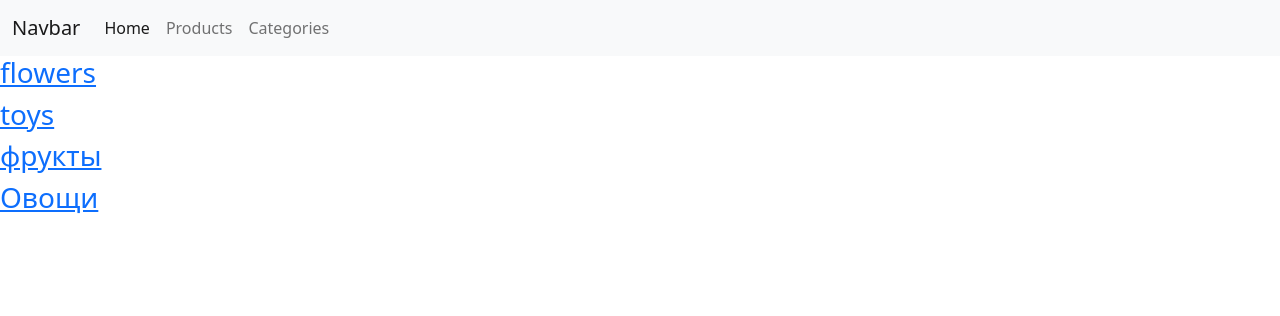
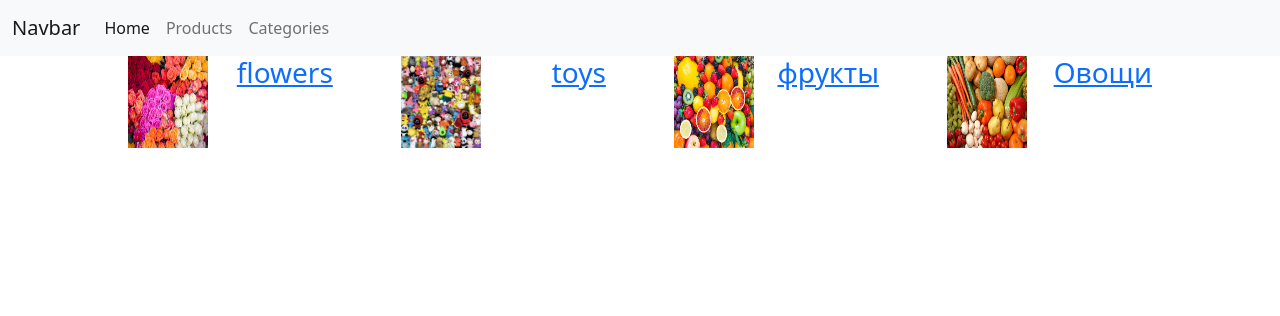
Before and after one commit to Dream-Team17/tilek_zarlykov_22-2, a Django app: page /category/ in a window 1280 px wide. Shown: the top 316 px of the page. Run offline with Django 4.2, Linux system fonts and the light colour scheme; data comes from the database, SQL or seed files in the repository; both versions use the stored data as it was after the commit.

Commit message:
month4 hw4

```diff
--- a/products/models.py
+++ b/products/models.py
@@ -5,6 +5,7 @@ from django.contrib.auth.models import User
 
 class Category(models.Model):
     title = models.CharField(max_length=100)
+    icon = models.ImageField(null=True)
 
     def __str__(self):
         return self.title
--- a/templates/categories/categories.html
+++ b/templates/categories/categories.html
@@ -1,9 +1,26 @@
 {% extends 'layouts/main.html' %}
 
 {% block content %}
+    <style type="text/css">
+        .category {
+            display: flex;
+            justify-content: space-between;
+            width: 20%;
+        }
+        .categories {
+            display: flex;
+            justify-content: space-between;
+            width: 80%;
+            margin-left: 10%;
+        }
+        .category > img {
+            width: 80px;
+        }
+    </style>
     <div class="categories">
         {% for category in categories %}
             <div class="category">
+                <img src="/media/{{ category.icon }}" alt="">
                 <h3>
                     <a href="/products/?category_id={{ category.id }}">
                         {{ category.title }}
```
Also changed, not shown: db.sqlite3, media/1618448897_19-oir_mobi-p-mnogo-raznikh-tsvetov-tsveti-krasivo-foto-24.jpg (added), media/835eac44.jpg (added), media/lgpbp.jpg (added), media/shutterstock_252338818.jpg (added), products/migrations/0009_category_icon.py (added).
